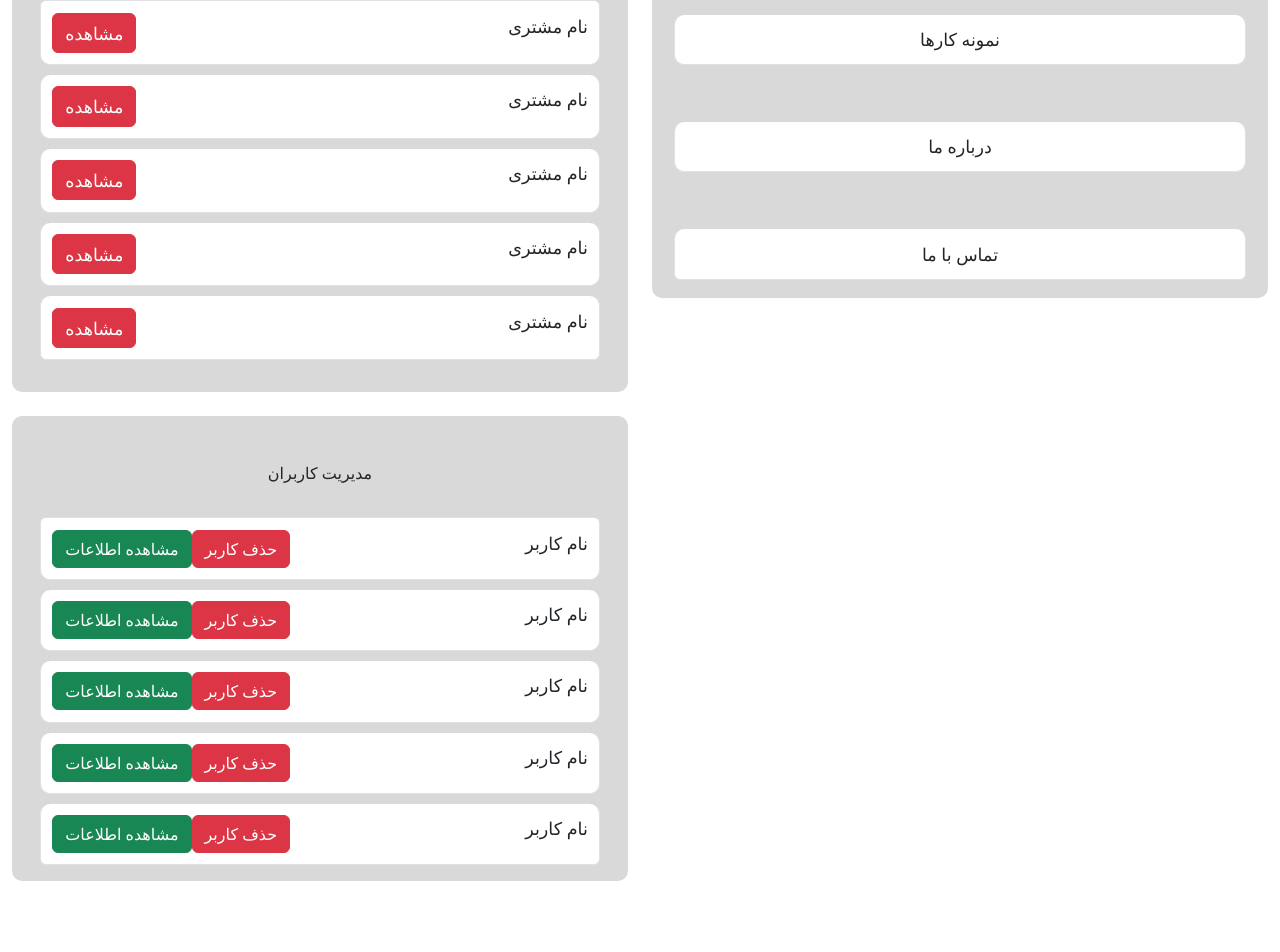
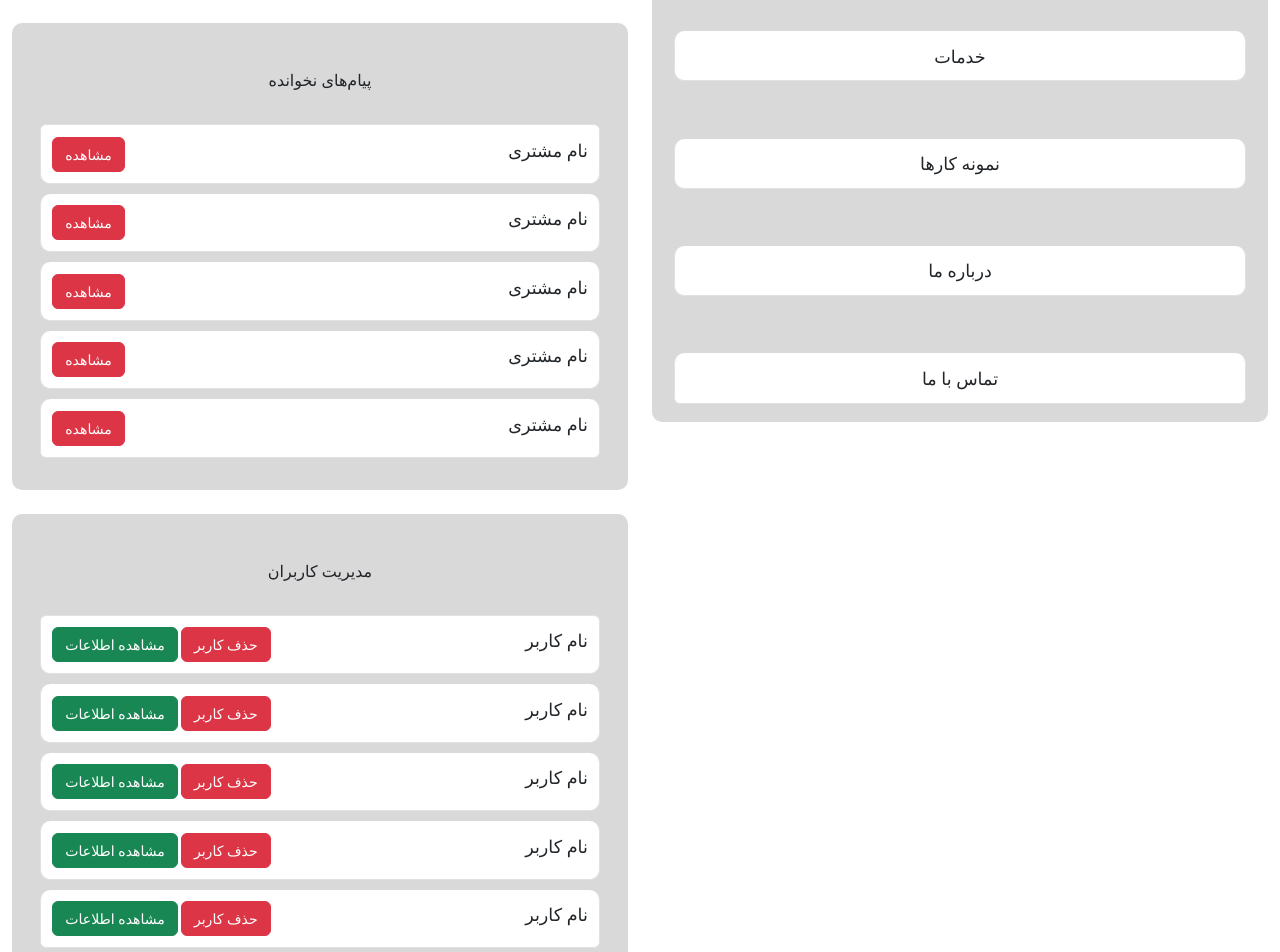
Before and after one commit to thisisehyas/CRM-Webiste, a React (Vite) app in the folder Frontend/: page /AdminPanel in a window 1280 px wide. Shown: the part 460-1412 px from the top of the page. Before the commit the page ends 1341 px from the top, so only its background shows below. Built offline with nearby package versions, Linux system fonts and the light colour scheme.

Commit message:
Admin pane: styling, done

```diff
--- a/Frontend/src/components/CostumerMessage.jsx
+++ b/Frontend/src/components/CostumerMessage.jsx
@@ -20,36 +20,35 @@ const CostumerMessage = () => {
           className="d-flex justify-content-between align-items-start item"
         >
           نام مشتری
-          <Button className="btn btn-danger change-font">مشاهده</Button>
+          <Button className="btn btn-danger change-font-btn">مشاهده</Button>
         </ListGroup.Item>
         <ListGroup.Item
           as="li"
           className="d-flex justify-content-between align-items-start item"
         >
           نام مشتری
-          <Button className="btn btn-danger change-font">مشاهده</Button>
+          <Button className="btn btn-danger change-font-btn">مشاهده</Button>
         </ListGroup.Item>
         <ListGroup.Item
           as="li"
           className="d-flex justify-content-between align-items-start item"
         >
           نام مشتری
-          <Button className="btn btn-danger change-font">مشاهده</Button>
+          <Button className="btn btn-danger change-font-btn">مشاهده</Button>
         </ListGroup.Item>
         <ListGroup.Item
           as="li"
           className="d-flex justify-content-between align-items-start item"
         >
           نام مشتری
-          <Button className="btn btn-danger change-font">مشاهده</Button>
+          <Button className="btn btn-danger change-font-btn">مشاهده</Button>
         </ListGroup.Item>
         <ListGroup.Item
           as="li"
           className="d-flex justify-content-between align-items-start item"
         >
           نام مشتری
-          <Button className="btn btn-danger change-font">مشاهده</Button>
-
+          <Button className="btn btn-danger change-font-btn">مشاهده</Button>
         </ListGroup.Item>
       </ListGroup>
     </Container>
--- a/Frontend/src/components/UsersList.jsx
+++ b/Frontend/src/components/UsersList.jsx
@@ -1,5 +1,6 @@
 import ListGroup from "react-bootstrap/ListGroup";
 import { Button, Container } from "react-bootstrap";
+import "../styles/fontSize.css";
 
 const UsersList = () => {
   return (
@@ -21,8 +22,15 @@ const UsersList = () => {
         >
           نام کاربر
           <div className="d-flex ">
-            <Button className="btn btn-danger mr-2">حذف کاربر</Button>
-            <Button className="btn btn-success ">مشاهده اطلاعات</Button>
+            <Button
+              className="btn btn-danger change-font-btn"
+              style={{ marginLeft: "3px" }}
+            >
+              حذف کاربر
+            </Button>
+            <Button className="btn btn-success change-font-btn">
+              مشاهده اطلاعات
+            </Button>
           </div>
         </ListGroup.Item>
         <ListGroup.Item
@@ -31,8 +39,15 @@ const UsersList = () => {
         >
           نام کاربر
           <div className="d-flex">
-            <Button className="btn btn-danger">حذف کاربر</Button>
-            <Button className="btn btn-success ">مشاهده اطلاعات</Button>
+            <Button
+              className="btn btn-danger change-font-btn"
+              style={{ marginLeft: "3px" }}
+            >
+              حذف کاربر
+            </Button>
+            <Button className="btn btn-success change-font-btn ">
+              مشاهده اطلاعات
+            </Button>
           </div>
         </ListGroup.Item>
         <ListGroup.Item
@@ -41,8 +56,15 @@ const UsersList = () => {
         >
           نام کاربر
           <div className="d-flex">
-            <Button className="btn btn-danger">حذف کاربر</Button>
-            <Button className="btn btn-success ">مشاهده اطلاعات</Button>
+            <Button
+              className="btn btn-danger change-font-btn"
+              style={{ marginLeft: "3px" }}
+            >
+              حذف کاربر
+            </Button>
+            <Button className="btn btn-success change-font-btn ">
+              مشاهده اطلاعات
+            </Button>
           </div>
         </ListGroup.Item>
         <ListGroup.Item
@@ -51,8 +73,15 @@ const UsersList = () => {
         >
           نام کاربر
           <div className="d-flex">
-            <Button className="btn btn-danger">حذف کاربر</Button>
-            <Button className="btn btn-success ">مشاهده اطلاعات</Button>
+            <Button
+              className="btn btn-danger change-font-btn"
+              style={{ marginLeft: "3px" }}
+            >
+              حذف کاربر
+            </Button>
+            <Button className="btn btn-success change-font-btn ">
+              مشاهده اطلاعات
+            </Button>
           </div>
         </ListGroup.Item>
         <ListGroup.Item
@@ -61,8 +90,15 @@ const UsersList = () => {
         >
           نام کاربر
           <div className="d-flex">
-            <Button className="btn btn-danger">حذف کاربر</Button>
-            <Button className="btn btn-success ">مشاهده اطلاعات</Button>
+            <Button
+              className="btn btn-danger change-font-btn"
+              style={{ marginLeft: "3px" }}
+            >
+              حذف کاربر
+            </Button>
+            <Button className="btn btn-success change-font-btn ">
+              مشاهده اطلاعات
+            </Button>
           </div>
         </ListGroup.Item>
       </ListGroup>
--- a/Frontend/src/routes/AdminPanel.jsx
+++ b/Frontend/src/routes/AdminPanel.jsx
@@ -3,9 +3,25 @@ import RoutesList from "../components/RoutesList";
 import { Row, Col } from "react-bootstrap";
 import CostumerMessage from "../components/CostumerMessage";
 import UsersList from "../components/UsersList";
+import { Navbar, Container } from "react-bootstrap";
 
 const AdminPanel = () => {
   return (
+    <>
+      <Row>
+        <Navbar expand="lg" className="bg-body-tertiary">
+          <Container fluid className="nav-container">
+            <Navbar.Brand className="navbar-brand mx-auto">
+              <img
+                className="logo"
+                src="../images/logo-navbar.png"
+                alt="لوگوی شرکت"
+                style={{ width: "98px", height: "118" }}
+              />
+            </Navbar.Brand>
+          </Container>
+        </Navbar>
+      </Row>
       <Row className="mx-auto">
         <Col md={6} xs={12}>
           <AdminInfoBox />
@@ -17,6 +33,7 @@ const AdminPanel = () => {
           <RoutesList />
         </Col>
       </Row>
+    </>
   );
 };
 
--- a/Frontend/src/styles/fontSize.css
+++ b/Frontend/src/styles/fontSize.css
@@ -1,5 +1,9 @@
 .change-font {
   font-size: 100%;
+}
+
+.change-font-btn{
+  font-size: 80%;
 }
 
 .change-font-title {
@@ -7,7 +11,7 @@
 }
 
 @media screen and (max-width: 770px) {
-  .change-font {
+  .change-font, .change-font-btn {
     font-size: 80%;
   }
 
```
Lines whose indentation alone changed are shown as unchanged.
